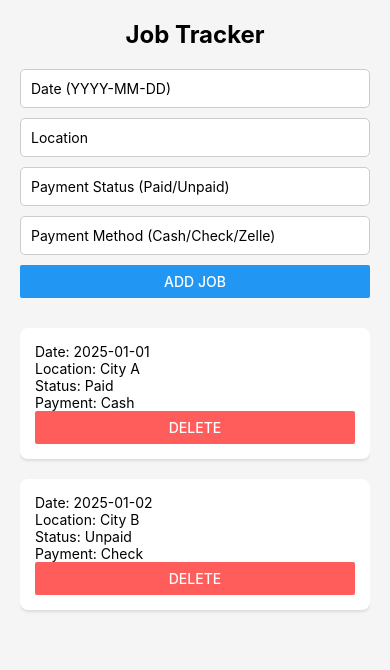
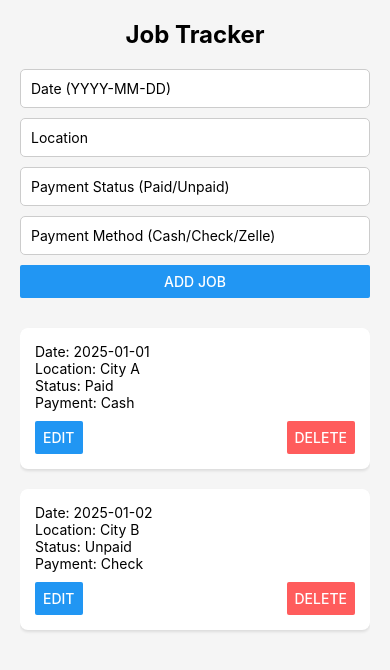
Before and after one commit to Auto-psychoJak/JobTracker, a React Native app: screen / in a window 390 px wide. Shown: the top 670 px of the page. Built offline with nearby package versions, Linux system fonts and the light colour scheme.

Commit message:
Implemented job creation, editing, and deletion with unique UUIDs

```diff
--- a/App.tsx
+++ b/App.tsx
@@ -1,5 +1,6 @@
 import React, { useState } from 'react';
 import { View, Text, FlatList, StyleSheet, TextInput, Button, Alert } from 'react-native';
+import uuid from 'react-native-uuid';
 
 // Define the Job type
 type Job = {
@@ -20,38 +21,52 @@ export default function App() {
   const [location, setLocation] = useState('');
   const [paymentStatus, setPaymentStatus] = useState('');
   const [paymentMethod, setPaymentMethod] = useState('');
+  const [editingJobId, setEditingJobId] = useState<string | null>(null);
 
-  // Function to add a new job
+  // Add or edit a job
   const addJob = () => {
     if (!date || !location || !paymentStatus || !paymentMethod) {
       Alert.alert('Error', 'All fields are required');
       return;
     }
 
-    // Check if the date is in the correct format (YYYY-MM-DD)
     const dateRegex = /^\d{4}-\d{2}-\d{2}$/;
     if (!dateRegex.test(date)) {
       Alert.alert('Error', 'Invalid date format. Use YYYY-MM-DD');
       return;
     }
 
+    if (editingJobId) {
+      setJobs(jobs.map((job) =>
+        job.id === editingJobId
+          ? { ...job, date, location, paymentStatus, paymentMethod }
+          : job
+      ));
+      setEditingJobId(null);
+    } else {
       const newJob: Job = {
-      id: (jobs.length + 1).toString(),
+        id: uuid.v4() as string, // Generate a unique ID
         date,
         location,
         paymentStatus,
         paymentMethod,
       };
+      setJobs([...jobs, newJob]);
+    }
 
-    setJobs([...jobs, newJob]);
     setDate('');
     setLocation('');
     setPaymentStatus('');
     setPaymentMethod('');
   };
-  const deleteJob = (id: string) => {   //delete button added
+
+
+
+  // Delete a job
+  const deleteJob = (id: string) => {
     setJobs(jobs.filter((job) => job.id !== id));
   };
+
   return (
     <View style={styles.container}>
       <Text style={styles.title}>Job Tracker</Text>
@@ -82,7 +97,20 @@ export default function App() {
           value={paymentMethod}
           onChangeText={setPaymentMethod}
         />
-        <Button title="Add Job" onPress={addJob} />
+        <Button title={editingJobId ? "Update Job" : "Add Job"} onPress={addJob} />
+        {editingJobId && (
+          <Button
+            title="Cancel Edit"
+            onPress={() => {
+              setEditingJobId(null);
+              setDate('');
+              setLocation('');
+              setPaymentStatus('');
+              setPaymentMethod('');
+            }}
+            color="#FF5C5C"
+          />
+        )}
       </View>
 
       {/* Job List */}
@@ -95,10 +123,27 @@ export default function App() {
             <Text>Location: {item.location}</Text>
             <Text>Status: {item.paymentStatus}</Text>
             <Text>Payment: {item.paymentMethod}</Text>
-           <Button title="Delete" onPress={() => deleteJob(item.id)} color="#FF5C5C" />
+            <View style={styles.buttonRow}>
+              <Button
+                title="Edit"
+                onPress={() => {
+                  setEditingJobId(item.id);
+                  setDate(item.date);
+                  setLocation(item.location);
+                  setPaymentStatus(item.paymentStatus);
+                  setPaymentMethod(item.paymentMethod);
+                }}
+              />
+              <Button
+                title="Delete"
+                onPress={() => deleteJob(item.id)}
+                color="#FF5C5C"
+              />
+            </View>
           </View>
         )}
       />
+
     </View>
   );
 }
@@ -126,4 +171,9 @@ const styles = StyleSheet.create({
     shadowRadius: 3,
     elevation: 3,
   },
+  buttonRow: {
+    flexDirection: 'row',
+    justifyContent: 'space-between',
+    marginTop: 10,
+  },
 });
--- a/package.json
+++ b/package.json
@@ -13,6 +13,7 @@
     "expo-status-bar": "~2.0.1",
     "react": "18.3.1",
     "react-native": "0.76.6",
+    "react-native-uuid": "^2.0.3",
     "uuid": "^11.0.5"
   },
   "devDependencies": {
```
Also changed, not shown: 1 other file (tests, documents, lock files or other folders). Lines whose indentation alone changed are shown as unchanged.
